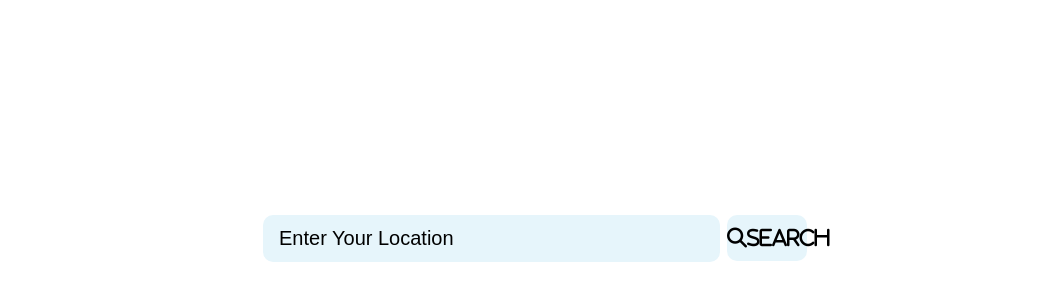
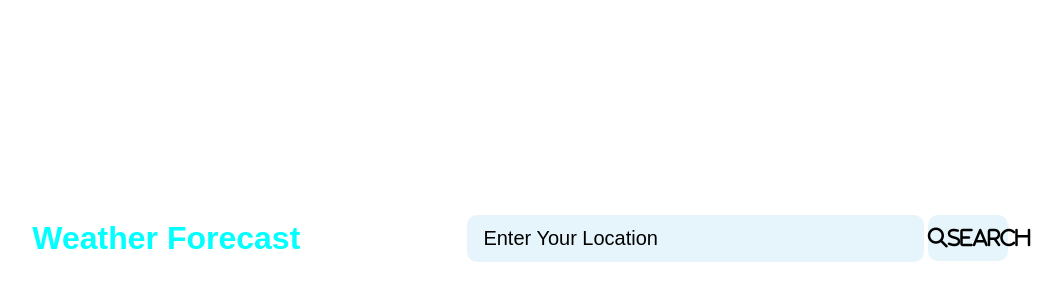
Before and after one commit to Bornstranger/Weather-forecast, a plain HTML site: page index.html in a window 1280 px wide. Shown: the part 162-462 px from the top of the page, without its empty margins (105-1167 px from the left). Drawn offline with Linux system fonts and the light colour scheme.

Commit message:
Changed some display

```diff
--- a/index.html
+++ b/index.html
@@ -8,7 +8,7 @@
     <link rel="stylesheet" href="style.css">
 </head>
 <body>
-
+    <header><h1 id="title">Weather Forecast</h1></header>
     <div class="container">
 
             <div class="search-box">
--- a/style.css
+++ b/style.css
@@ -10,11 +10,17 @@
 body{
     min-height: 100vh;
     display: flex;
-    justify-content: center;
+    justify-content: space-evenly;
     align-items: center;
-    /* background-color: #000; */
+    flex-wrap: wrap;
     background-image: url(assets/clouds.gif);
     background-size: cover;
+}
+
+#title{
+    color: aqua;
+    align-self: flex-start;
+    width: 100%;
 }
 
 .container{
@@ -22,14 +28,16 @@ body{
     height: min-content;
     background-color: #fff;
     border-radius: 12px;
+    display: flex;
     padding: 28px;
+    flex-wrap: wrap;
 }
 
 .search-box{
-    width: 100%;
+    width: 600px;
     height: min-content;
     display: flex;
-    justify-content: space-between;
+    justify-content: space-around;
     align-items: center;
 }
 
```
